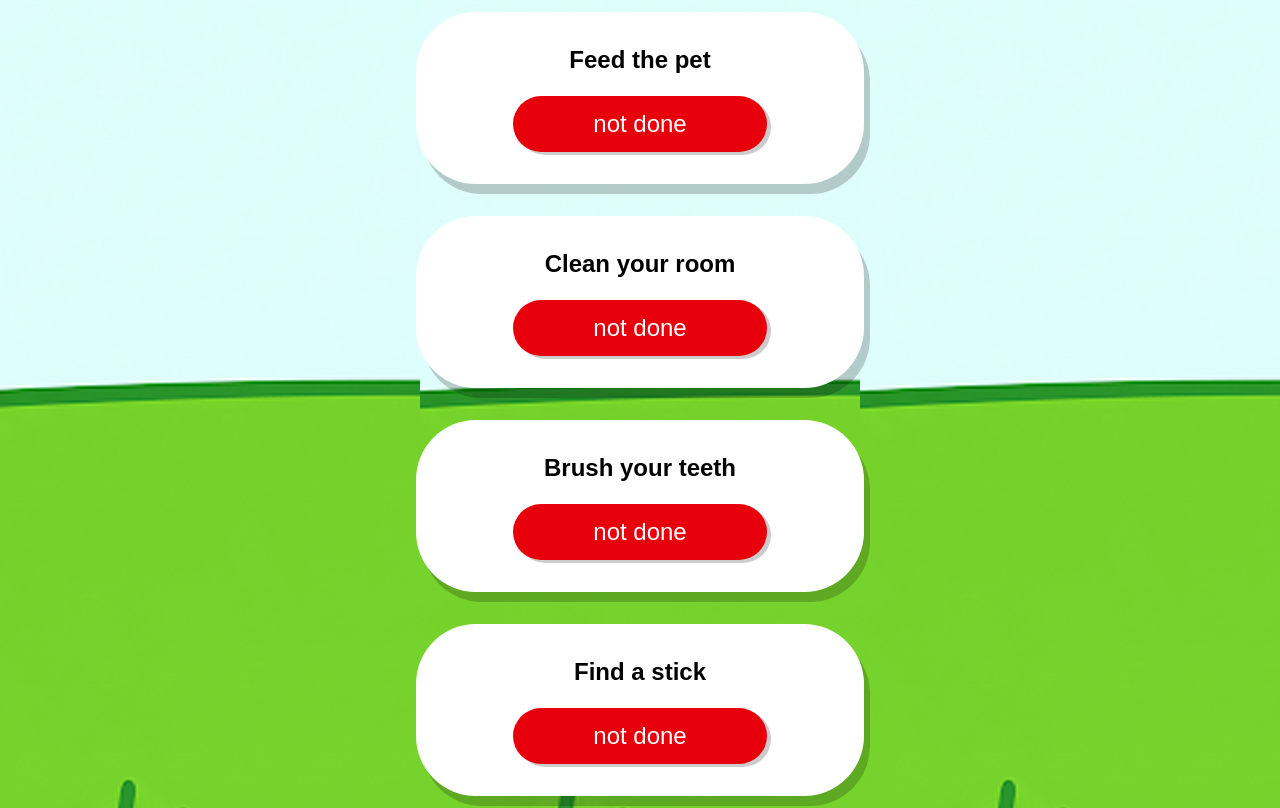
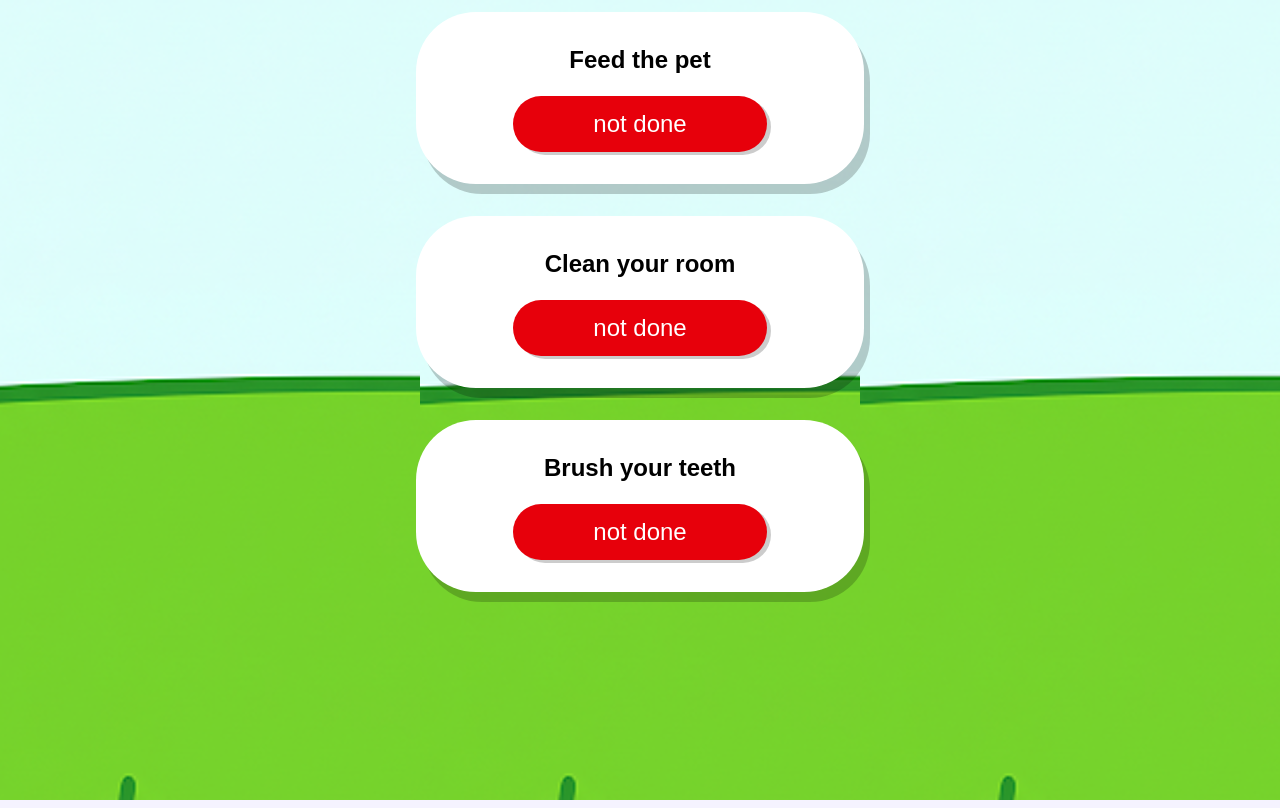
Before and after one commit to andrecamerino/WDCCxSESA-hackathon-25, a Next.js app: page /QuizPage in a window 1280 px wide. Built offline with nearby package versions, Linux system fonts and the light colour scheme; a web font is replaced by a local one.

Commit message:
Made Questlist data page more modular. Should be easier for parents to add questions with createQuestion function.

```diff
--- a/src/app/QuizPage/page.tsx
+++ b/src/app/QuizPage/page.tsx
@@ -4,7 +4,8 @@ import React from 'react';
 import QuestList from '../Components/QuestList';
 import { useState } from 'react';
 import "../globals.css";
-import {quests as initialQuests, Quest} from "../data/QuestList"
+import {quests as initialQuests} from "../data/QuestList"
+import type {Quest} from "../data/QuestList"
 
 const HomePage: React.FC = () => {
   const [quests, setQuests] = useState<Quest[]>(initialQuests);
--- a/src/app/data/QuestList.ts
+++ b/src/app/data/QuestList.ts
@@ -3,9 +3,16 @@ export type Quest = {
   completed: boolean;
 };
 
+// createQuest is the function that actually creates the quest
+export function createQuest(title: string): Quest {
+  return {
+    title,
+    completed: false,
+  };
+}
+
 export const quests: Quest[] = [
-  { title: 'Feed the pet', completed: false },
-  { title: 'Clean your room', completed: false  },
-  { title: 'Brush your teeth', completed: false },
-  { title: 'Find a stick', completed: false },
+  createQuest('Feed the pet'),
+  createQuest('Clean your room'),
+  createQuest('Brush your teeth'),
 ];
```
